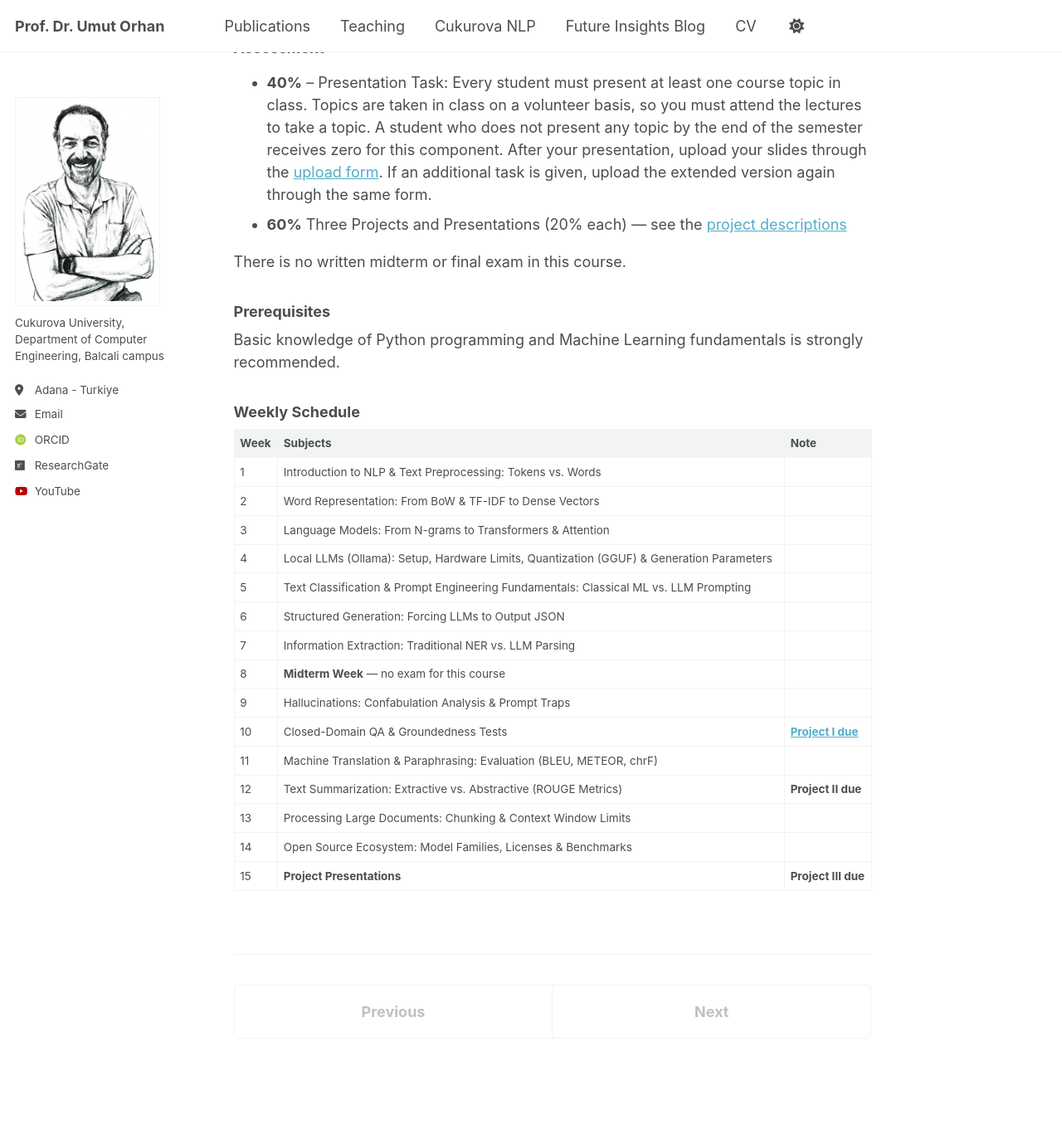
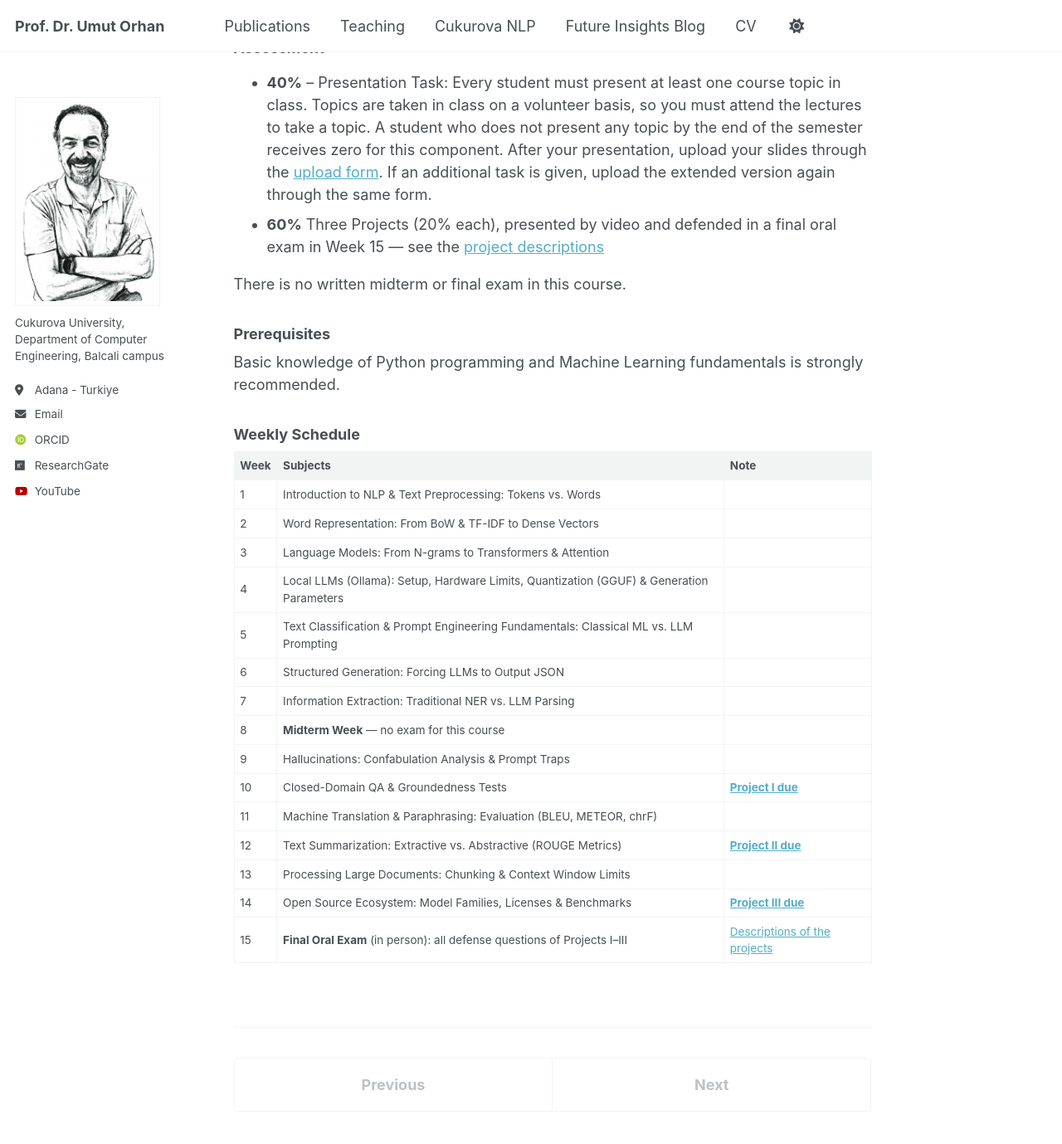
Before and after one commit to uorhan/uorhan.github.io, a Jekyll site: the page built from _teaching/NLP.md, in a window 1280 px wide and 1400 px high, scrolled down 669 px. Shown: the top 1379 px of the window at 83% size. Built offline with Jekyll 4.4.1, drawn with Linux system fonts in a browser that asks for light colours; some web fonts are replaced.

Commit message:
Update assessment and project due dates in NLP.md

```diff
--- a/_teaching/NLP.md
+++ b/_teaching/NLP.md
@@ -17,7 +17,7 @@ The primary objective of this course is to introduce classical Natural Language
 
 ### Assessment
 - **40%** – Presentation Task: Every student must present at least one course topic in class. Topics are taken in class on a volunteer basis, so you must attend the lectures to take a topic. A student who does not present any topic by the end of the semester receives zero for this component. After your presentation, upload your slides through the [upload form](https://forms.gle/KY55TRWjmc3bHwm48). If an additional task is given, upload the extended version again through the same form.
-- **60%** Three Projects and Presentations (20% each) — see the [project descriptions](/files/NLP-Projects)
+- **60%** Three Projects (20% each), presented by video and defended in a final oral exam in Week 15 — see the [project descriptions](/files/NLP-Projects)
 
 There is no written midterm or final exam in this course.
 
@@ -39,7 +39,7 @@ Basic knowledge of Python programming and Machine Learning fundamentals is stron
 | 9 | Hallucinations: Confabulation Analysis & Prompt Traps |  |
 | 10 | Closed-Domain QA & Groundedness Tests | [**Project I due**](/files/NLP-Project-1) |
 | 11 | Machine Translation & Paraphrasing: Evaluation (BLEU, METEOR, chrF) |  |
-| 12 | Text Summarization: Extractive vs. Abstractive (ROUGE Metrics) | **Project II due** |
+| 12 | Text Summarization: Extractive vs. Abstractive (ROUGE Metrics) | [**Project II due**](/files/NLP-Project-2) |
 | 13 | Processing Large Documents: Chunking & Context Window Limits |  |
-| 14 | Open Source Ecosystem: Model Families, Licenses & Benchmarks |  |
-| 15 | **Project Presentations** | **Project III due** |
+| 14 | Open Source Ecosystem: Model Families, Licenses & Benchmarks |  [**Project III due**](/files/NLP-Project-3) |
+| 15 | **Final Oral Exam** (in person): all defense questions of Projects I–III | [Descriptions of the projects](/files/NLP-Projects) |
```
